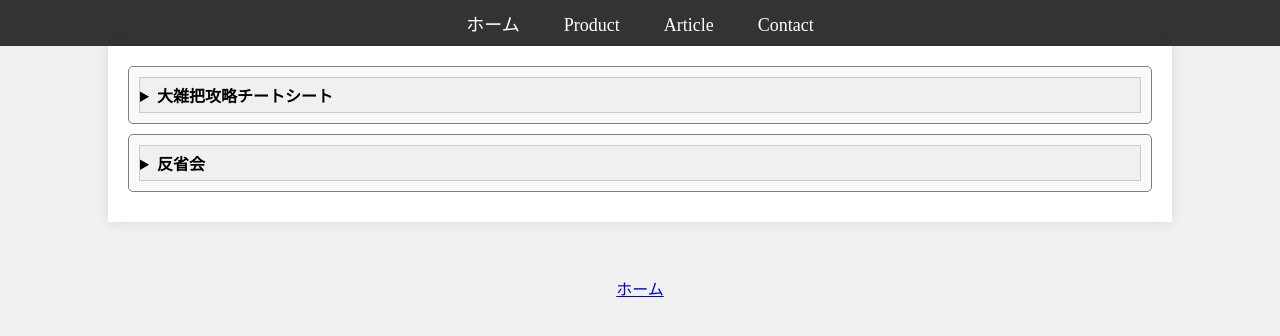
After one commit to a1234441/new_site, a PHP site: page /articles/2025_06_26_brawl.html in a window 1280 px wide. The commit adds this page. Shown: the top 336 px of the page. Run offline with PHP 8.4, Linux system fonts and the light colour scheme.

Commit message:
記事の追加

```diff
--- /dev/null
+++ b/articles/2025_06_26_brawl.html
@@ -0,0 +1,223 @@
+<!DOCTYPE html>
+<html>
+<head>
+  <meta charset="UTF-8">
+  <title>制作物</title>
+  <link rel="stylesheet" href="../style.css">
+</head>
+<body>
+    <nav>
+    <a href="../index.html">ホーム</a>
+    <a href="../indexs/dairy_host.html">Product</a>
+    <a href="../indexs/dairy_host.html">Article</a>
+    <a href="../indexs/contact.html">Contact</a>
+    </nav>
+<div class="container">
+
+    <details>
+    <summary>大雑把攻略チートシート</summary>
+    <h2>ピック</h2>
+    <ul style="list-style-position: inside;">
+        <p>上から優先度高めに選択する</p>
+        <ol>
+            <li>ミッド</li>
+            <p>ガス、カール、ベル</p>
+
+            <br>
+            <li>メタキャラ</li>
+                <p>基本射程が勝っている前提で話が進む(ウルトを溜めさせない)</p>
+                <p>セットで使われるキャラを予測してメタるのもあり</p>
+                <table class="table-w100">
+                    <thead>
+                    <tr>
+                        <th>キャラ</th>
+                        <th>メタ</th>
+                        <th>例</th>
+                    </tr>
+                    </thead>
+                    <tbody>
+                    <tr>
+                        <td>単発(貫通ではない)</td>
+                        <td>置物系ガジェットキャラ</td>
+                        <td>チャーリー、ラフス、タラ</td>
+                    </tr>
+                    <tr>
+                        <td>弾速が遅い、攻撃が長い(コルト、ボウ)</td>
+                        <td>機動力系</td>
+                        <td>ストゥー、max、レオン</td>
+                    </tr>
+                    <tr>
+                        <td>タンク</td>
+                        <td>タンクメタ、投げ</td>
+                        <td>グリフ、サージ、ルー、ビー、チェスター、オーティス</td>
+                    </tr>
+                    <tr>
+                        <td>長射程</td>
+                        <td>ゴリ押し</td>
+                        <td>オーリー、ドラコ、バスター、ハンク</td>
+                    </tr>
+                    <tr>
+                        <td>凸系キャラ</td>
+                        <td>機動力、逃げ、封印、火力</td>
+                        <td>ストゥー、ジャネット、コーデ、チャーリー、ジャッキー</td>
+                    </tr>
+                    <tr>
+                        <td>攻撃にブロック壊し、貫通手段がない</td>
+                        <td>投げ、壁貫通攻撃</td>
+                        <td>投げキャラ、シェイド、ミープル</td>
+                    </tr>
+                    <tr>
+                        <td>攻撃力が低め</td>
+                        <td>凸系</td>
+                        <td>カール、その他タンク</td>
+                    </tr>
+                    <tr>
+                        <td>置物系ガジェットキャラ</td>
+                        <td>貫通</td>
+                        <td>ジャネット、ジョエン</td>
+                    </tr>
+                    <tr>
+                        <td>機動力系</td>
+                        <td>範囲攻撃</td>
+                        <td>クロウ、ジャネット</td>
+                    </tr>
+                    </tbody>
+                </table>
+
+            <br>
+            <li>安定キャラ、ステージの特性に合ったキャラ</li>
+                <ul>
+                    <li>オープンフィールドのブロック</li>
+                    <li>ホットゾーンのヒール系(ベリー、バーリー、パム)</li>
+                    <li>草多い場所のリリーとかの仕掛けるキャラ</li>
+                </ul>
+                <ul>
+                    <li>ブロック壊すステージ→グリフ、ストゥー、ブロック、コルト、グレイ</li>
+                    <li>ブロックを生かすキャラ→オーティス、シェイド、ベリー、ペニー</li>
+                </ul>
+            <br>
+            <li>その他
+                <ul> <li>メタられやすいけどラストピックの場合<br>投げ</li>
+                </ul>
+            </li>
+        </ol>
+    </ul>
+
+    </details>
+
+
+    <details>
+        <summary>反省会</summary>
+
+        <details>
+        <summary>サッカー</summary>
+            <details>
+            <summary>1</summary>
+            <h2>ピック</h2>
+            <ul style="list-style-position: inside;">
+                <li>箇条書きのアイテム1</li>
+                <li>箇条書きのアイテム2</li>
+                <li>箇条書きのアイテム3</li>
+            </ul>
+            <h2>プレイの動き</h2>
+            <ul style="list-style-position: inside;">
+                <li>箇条書きのアイテム1</li>
+                <li>箇条書きのアイテム2</li>
+                <li>箇条書きのアイテム3</li>
+            </ul>
+            </details>
+        </details>
+
+
+
+
+        <details>
+        <summary>エメラルドハント</summary>
+            <details>
+            <summary>1</summary>
+            <h2>ピック</h2>
+            <ul style="list-style-position: inside;">
+                <li>箇条書きのアイテム1</li>
+                <li>箇条書きのアイテム2</li>
+                <li>箇条書きのアイテム3</li>
+            </ul>
+            <h2>プレイの動き</h2>
+            <ul style="list-style-position: inside;">
+                <li>箇条書きのアイテム1</li>
+                <li>箇条書きのアイテム2</li>
+                <li>箇条書きのアイテム3</li>
+            </ul>
+            </details>
+        </details>
+
+
+
+        <details>
+        <summary>ノックアウト</summary>
+            <details>
+            <summary>1</summary>
+            <h2>ピック</h2>
+            <ul style="list-style-position: inside;">
+                <li>箇条書きのアイテム1</li>
+                <li>箇条書きのアイテム2</li>
+                <li>箇条書きのアイテム3</li>
+            </ul>
+            <h2>プレイの動き</h2>
+            <ul style="list-style-position: inside;">
+                <li>箇条書きのアイテム1</li>
+                <li>箇条書きのアイテム2</li>
+                <li>箇条書きのアイテム3</li>
+            </ul>
+            </details>
+        </details>
+
+
+
+        <details>
+        <summary>強奪</summary>
+            <details>
+            <summary>1</summary>
+            <h2>ピック</h2>
+            <ul style="list-style-position: inside;">
+                <li>箇条書きのアイテム1</li>
+                <li>箇条書きのアイテム2</li>
+                <li>箇条書きのアイテム3</li>
+            </ul>
+            <h2>プレイの動き</h2>
+            <ul style="list-style-position: inside;">
+                <li>箇条書きのアイテム1</li>
+                <li>箇条書きのアイテム2</li>
+                <li>箇条書きのアイテム3</li>
+            </ul>
+            </details>
+        </details>
+
+
+
+    <details>
+        <summary>殲滅 賞金稼ぎ</summary>
+            <details>
+            <summary>1</summary>
+            <h2>ピック</h2>
+            <ul style="list-style-position: inside;">
+                <li>箇条書きのアイテム1</li>
+                <li>箇条書きのアイテム2</li>
+                <li>箇条書きのアイテム3</li>
+            </ul>
+            <h2>プレイの動き</h2>
+            <ul style="list-style-position: inside;">
+                <li>箇条書きのアイテム1</li>
+                <li>箇条書きのアイテム2</li>
+                <li>箇条書きのアイテム3</li>
+            </ul>
+            </details>
+        </details>
+
+    </details>
+
+
+</div>
+    <br><br><br>
+    <a href="../index.html">ホーム</a>
+</body>
+</html>
--- a/style.css
+++ b/style.css
@@ -44,6 +44,9 @@ table {
     color: #000;
 }
 
+.table-w50 { width: 50%;}
+.table-w100 {width: 100%;}
+
 td, th {
     border: 2px solid black;
     padding: 8px;
@@ -53,3 +56,59 @@ td, th {
 td:first-child {
     font-weight: bold;
 }
+
+
+
+
+/* summary要素のスタイル */
+summary {
+  background-color: #f0f0f0;
+  padding: 10px;
+  border: 1px solid #ccc;
+  cursor: pointer; /* マウスオーバー時にポインターを表示 */
+}
+
+/* details要素が開いたときのスタイル */
+details[open] summary {
+  background-color: #e0e0e0;
+  border-bottom: none;
+}
+
+/* detailsの中身のスタイル */
+details p, details h2, details ul, details table {
+  padding: 10px;
+  border: 1px solid #838383;
+  border-top: none;
+}
+
+
+details {
+    margin-bottom: 10px; /* 各詳細ブロックの間にスペース */
+    padding: 10px;
+    border: 1px solid #7e7e7e; /* 薄い灰色の枠線 */
+    border-radius: 5px; /* 角を少し丸める */
+    background-color: #f9f9f9; /* ごく薄い背景色 */
+}
+
+/* ネストされた（子となる）<details> に異なるスタイルを適用 */
+details details {
+    background-color: #ffbebe; /* 少し青みがかった背景色 */
+    border-color: #c1c1c1; /* 青い枠線 */
+    margin-top: 10px; /* 親の詳細からの間隔 */
+    padding-left: 20px; /* 左側に少しインデント */
+}
+
+/* さらにネストされた <details>（もしあれば） */
+details details details {
+    background-color: #ffffff; /* 少し黄色みがかった背景色 */
+    border-color: #d4cb9c; /* 黄色の枠線 */
+    padding-left: 30px; /* さらにインデントを深く */
+}
+
+/* <summary> のスタイル（クリックできる部分） */
+summary {
+    font-weight: bold;
+    cursor: pointer; /* マウスオーバー時に指のカーソルを表示 */
+    padding: 5px 0; /* 上下の余白 */
+    outline: none; /* クリック時の点線枠を消す（任意） */
+}
```
Also changed, not shown: indexs/dairy_host.html (+6 -1 lines), resources/css/brawl_stars.css (added, +55 -0 lines).
